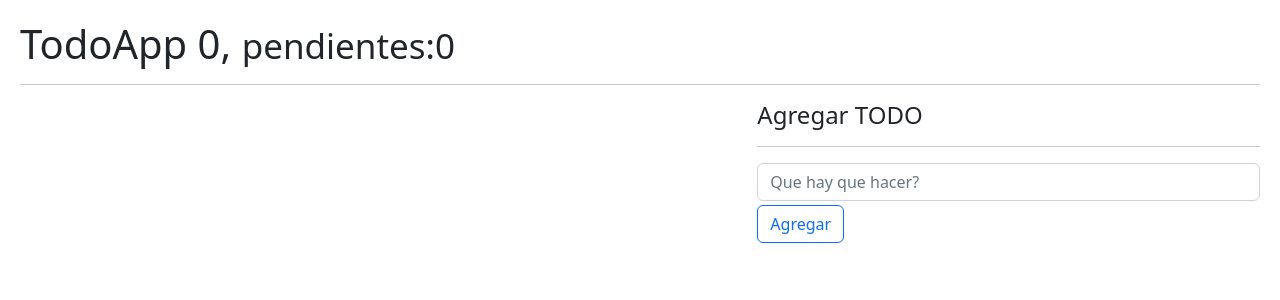
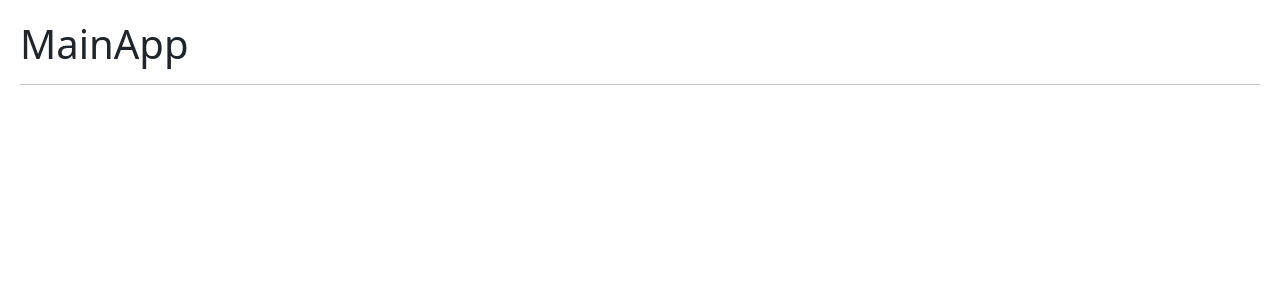
Before and after one commit to ddessilvestri/05-hook-app, a React (Vite) app: page / in a window 1280 px wide. Shown: the top 300 px of the page. Built offline with nearby package versions, Linux system fonts and the light colour scheme.

Commit message:
BrowserRouter + Router V6

```diff
--- a/package.json
+++ b/package.json
@@ -11,7 +11,8 @@
   "dependencies": {
     "prop-types": "^15.8.1",
     "react": "^18.2.0",
-    "react-dom": "^18.2.0"
+    "react-dom": "^18.2.0",
+    "react-router-dom": "6"
   },
   "devDependencies": {
     "@types/react": "^18.0.17",
--- /dev/null
+++ b/src/09-useContext/MainApp.jsx
@@ -0,0 +1,10 @@
+
+
+    export const MainApp = () => {
+        return (
+            <>
+                <h1>MainApp</h1>
+                <hr/>
+            </>
+        )
+    }
--- a/src/main.jsx
+++ b/src/main.jsx
@@ -1,5 +1,7 @@
-import React from 'react'
-import ReactDOM from 'react-dom/client'
+import React from 'react';
+import ReactDOM from 'react-dom/client';
+
+import { BrowserRouter } from "react-router-dom";
 import { CounterApp } from './01-useState/CounterApp'
 import { CounterWithCustomHook } from './01-useState/CounterWithCustomHook'
 import { FromWithCustomHook } from './02-useEffect/FormWithCustomHook'
@@ -12,12 +14,15 @@
 import { Memorize } from './06-memos/Memorize'
 import { Padre } from './07-tarea-memo/Padre'
 import { TodoApp } from './08-useReducer/TodoApp'
+import { MainApp } from './09-useContext/MainApp'
 import { HooksApp } from './HooksApp'
 //import './08-useReducer/intro-reducer'
 import './index.css'
 
 ReactDOM.createRoot(document.getElementById('root')).render(
-  // <React.StrictMode>
-    <TodoApp />
-  // </React.StrictMode>
+  <BrowserRouter>
+    {/* <React.StrictMode> */}
+      <MainApp />
+    {/* </React.StrictMode> */}
+  </BrowserRouter>
 )
```
Also changed, not shown: src/09-useContext/AboutPage.jsx (added, +8 -0 lines), src/09-useContext/HomePage.jsx (added, +8 -0 lines), src/09-useContext/LoginPage.jsx (added, +8 -0 lines), 1 other file (tests, documents, lock files or other folders).
